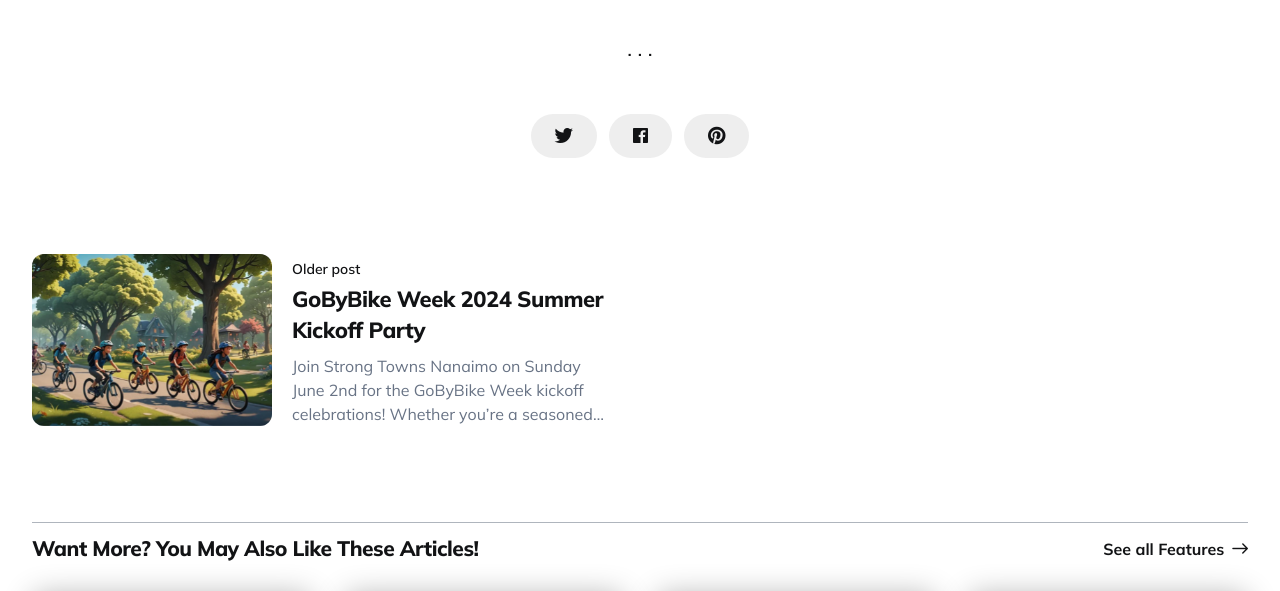
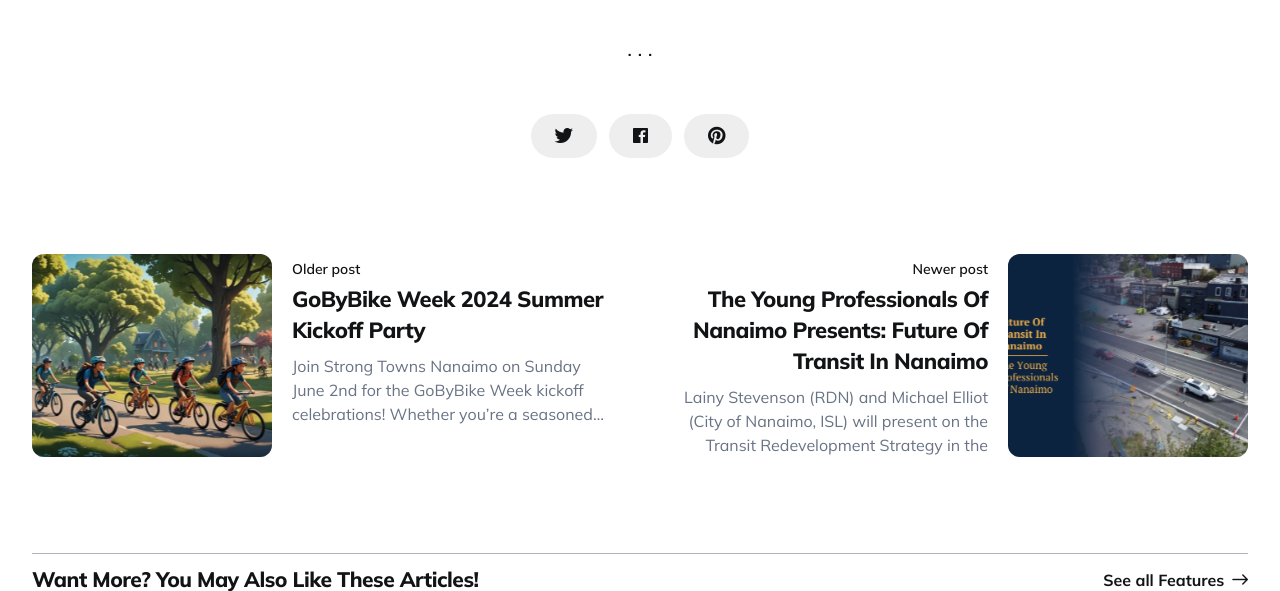
Before and after one commit to LaputanMachines/beautiful-nanaimo, a Jekyll site: the page built from _posts/2024-06-05-expanding-our-housing-options.md, in a window 1280 px wide and 900 px high, scrolled down 5835 px, cut to the strip 0-591 px from the top of the window. Built offline with Jekyll 4.4.1, drawn with Linux system fonts in a browser that asks for light colours; comment, search, counter and statistics services are not loaded; the table of contents is made by our own code.

Commit message:
Add event page for YPN Quarterly Connect

```diff
--- /dev/null
+++ b/_posts/2024-06-13-ypn-future-of-transit-in-nanaimo.md
@@ -0,0 +1,28 @@
+---
+layout: page
+title: "The Young Professionals Of Nanaimo Presents: Future Of Transit In Nanaimo"
+description: "Lainy Stevenson (RDN) and Michael Elliot (City of Nanaimo, ISL) will present on the Transit Redevelopment Strategy in the Regional District of Nanaimo as well as the planned transit improvements for downtown."
+permalink: /events/2024/06/13/ypn-future-of-transit-in-nanaimo
+event_datetime: "2024-06-13 6:00pm-9:00pm"
+event_location: "Longwood Brewpub – Upstairs Room"
+image: '/images/events/2024-06-13-ypn-future-of-transit-in-nanaimo/website.png'
+published: true
+type: event
+hidden: true
+author: strong-towns-nanaimo
+toc: true
+---
+
+Interested in learning more about the future of transit in Nanaimo? Join the Young Professionals of Nanaimo for a presentation on the Transit Redevelopment Strategy in the Regional District of Nanaimo as well as the planned transit improvements for downtown. The wonderful Lainy Stevenson (RDN) and Michael Elliot (City of Nanaimo, ISL) will be talking about all the exciting ways Nanaimo is growing its transit network.
+
+* **Time**: 6:00-9:00pm
+* **Location**: Longwood Brewpub – Upstairs Room
+* **Cost**: Free for Strong Towns Nanaimo community members
+* **Topic**: The future of transit in Nanaimo
+* **Speakers**: Lainy Stevenson (RDN) and Michael Elliot (City of Nanaimo, ISL)
+
+Appetizers will be provided by the YPN. We hope to see you there!
+
+<iframe src="https://www.google.com/maps/embed?pb=!1m18!1m12!1m3!1d1549.3765976119205!2d-124.03576764075723!3d49.224640834997096!2m3!1f0!2f0!3f0!3m2!1i1024!2i768!4f13.1!3m3!1m2!1s0x548898b1001f5c89%3A0xd52d58532ac6592b!2sLongwood%20Brew%20Pub%20%26%20Restaurant!5e0!3m2!1sen!2sca!4v1717722654256!5m2!1sen!2sca" width="600" height="450" style="border:0;" allowfullscreen="" loading="lazy" referrerpolicy="no-referrer-when-downgrade"></iframe>
+
+***
--- a/_sass/3-modules/_header.scss
+++ b/_sass/3-modules/_header.scss
@@ -2,8 +2,6 @@
 .header__celebration_banner {
   height: 10px;
   box-shadow: 0 0px 5px rgba(0, 0, 0, .9);
-
-  // Pride Month Celebration Background -- June of Each Year
   background: linear-gradient(90deg, rgba(255,0,0,1) 0%, rgba(255,154,0,1) 10%, rgba(208,222,33,1) 20%, rgba(79,220,74,1) 30%, rgba(63,218,216,1) 40%, rgba(47,201,226,1) 50%, rgba(28,127,238,1) 60%, rgba(95,21,242,1) 70%, rgba(186,12,248,1) 80%, rgba(251,7,217,1) 90%, rgba(255,0,0,1) 100%);
 }
 
```
Also changed, not shown: images/events/2024-06-13-ypn-future-of-transit-in-nanaimo/website.png (added).
